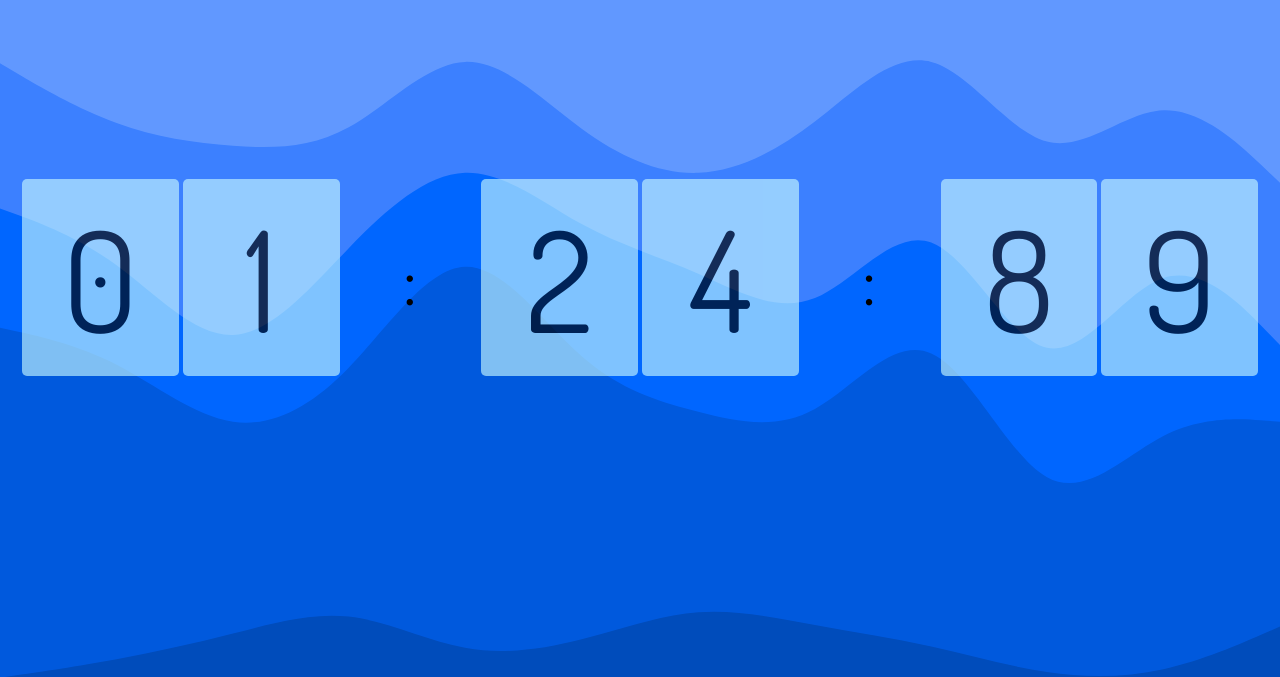
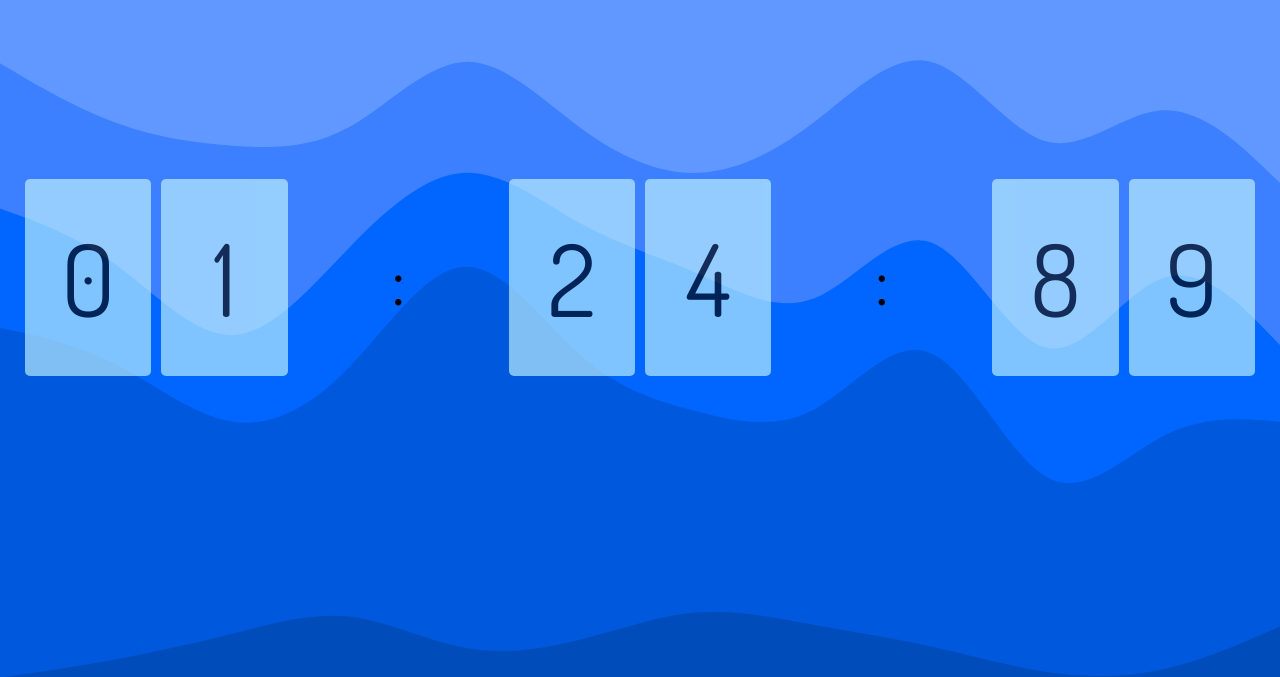
Before and after one commit to pandyama/chronos, a plain HTML site: page index.html in a window 1280 px wide. Shown: the part 143-820 px from the top of the page. Drawn offline with Linux system fonts and the light colour scheme.

Commit message:
added screenshot and minor change to styling

```diff
--- a/index.css
+++ b/index.css
@@ -1,14 +1,15 @@
-html,body{
+html,
+body {
   height: 100%;
   margin: 0;
   width: 100%;
   background-color: #ff8d85;
-    font-family: 'Dosis', sans-serif;
+  font-family: "Dosis", sans-serif;
   background-image: url(waves.svg);
-    background-size:cover;
+  background-size: cover;
 }
 
-.flex-container{
+.flex-container {
   display: flex;
   height: 100%;
   margin: 20px;
@@ -16,22 +17,24 @@ html,body{
   align-items: center;
 }
 
-.timerVal{
+.timerVal {
   background-color: #c3f6ff;
   opacity: 0.65;
-    padding: 10px;
-    width: 50%;
-    margin: 2px;
+  padding: 0;
+  padding-top: 35px;
+  padding-bottom: 35px;
+  width: 30%;
+  margin: 5px;
   text-align: center;
-    font-size: 140px;
+  font-size: 100px;
   border: 1px;
   border-style: none;
   border-radius: 5px;
 }
 
-.colon{
+.colon {
   width: 50%;
-    margin-right: 1px;
+  margin-right: 0px;
   text-align: center;
   font-size: 70px;
 }
```
Also changed, not shown: chronos.png (added). Lines whose indentation alone changed are shown as unchanged.
